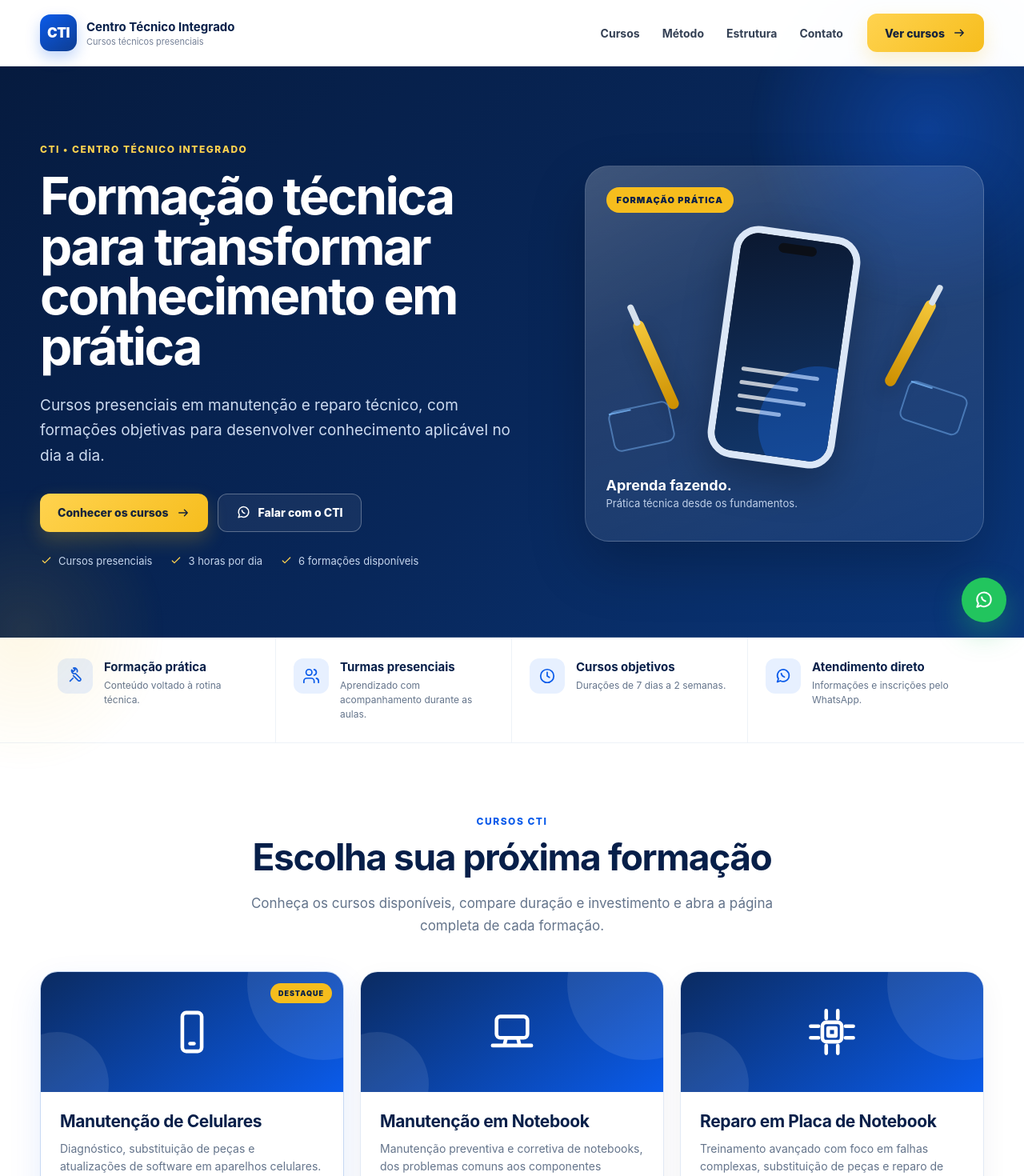
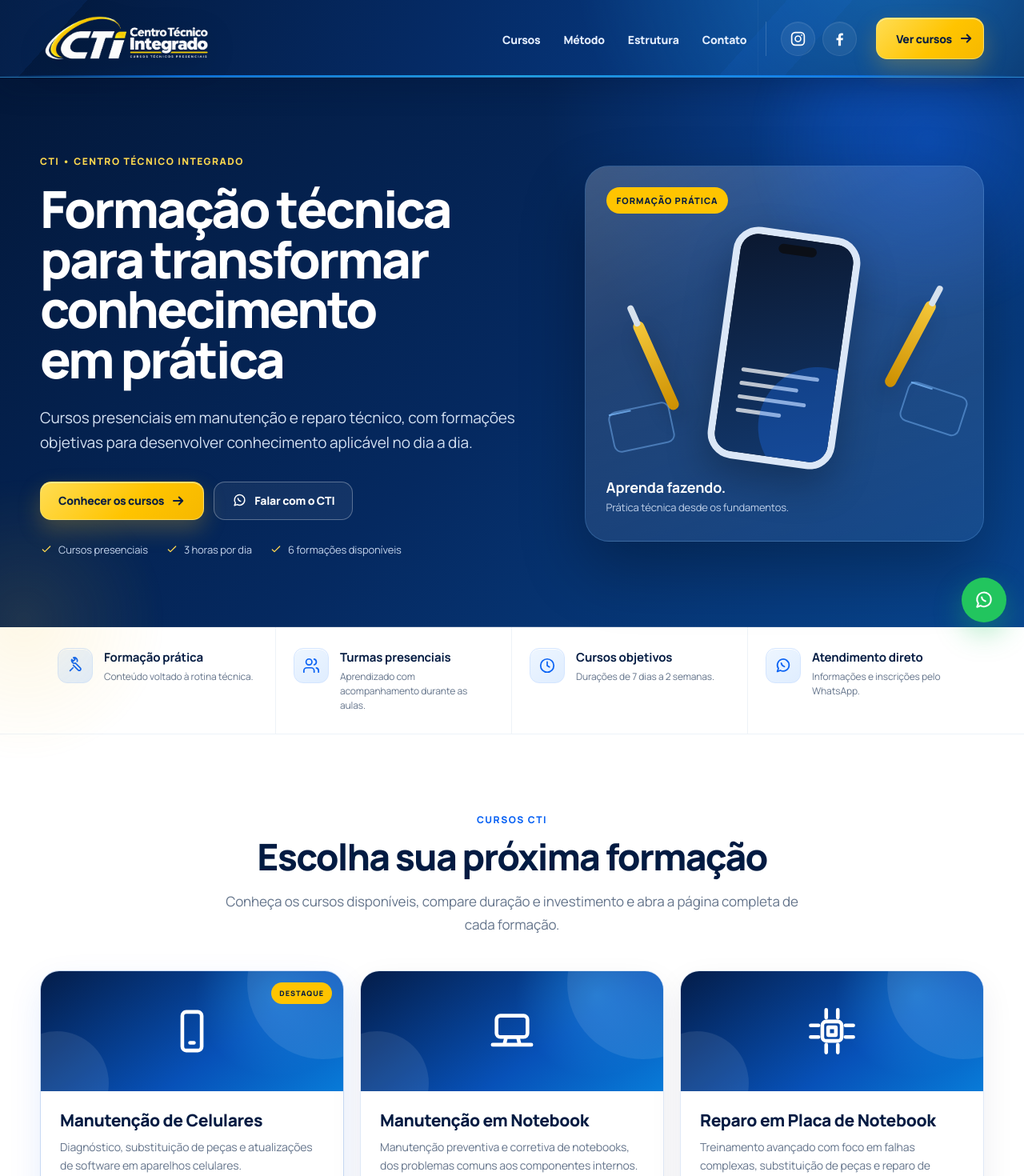
Before and after one commit to rafaelartvideo/cticursos-site, a React (Vite) app: page / in a window 1280 px wide. Shown: the top 1470 px of the page at 80% size. Built offline with nearby package versions, Linux system fonts and the light colour scheme.

Commit message:
feat: refresh CTI header and visual identity

```diff
--- a/index.html
+++ b/index.html
@@ -3,9 +3,13 @@
   <head>
     <meta charset="UTF-8" />
     <meta name="viewport" content="width=device-width, initial-scale=1.0" />
-    <meta name="theme-color" content="#071f49" />
+    <meta name="theme-color" content="#031b42" />
     <meta name="description" content="CTI — Centro Técnico Integrado. Cursos presenciais de eletrônica e manutenção com foco em aprendizado prático." />
     <meta name="robots" content="index, follow" />
+
+    <link rel="preconnect" href="https://fonts.googleapis.com" />
+    <link rel="preconnect" href="https://fonts.gstatic.com" crossorigin />
+    <link href="https://fonts.googleapis.com/css2?family=Manrope:wght@400;500;600;700;800&display=swap" rel="stylesheet" />
 
     <link rel="canonical" href="https://cticentrotecnicointegrado.com.br/" />
     <link rel="icon" type="image/svg+xml" href="/favicon.svg" />
--- a/src/App.tsx
+++ b/src/App.tsx
@@ -4,9 +4,9 @@ import { courses, getCourseBySlug, siteConfig, type Course, type CourseIcon } fr
 type IconName =
   | 'check' | 'tools' | 'support' | 'arrow' | 'whatsapp' | 'menu' | 'close'
   | 'clock' | 'users' | 'map' | 'book' | 'home' | 'phone' | 'bolt' | 'shield'
-  | 'laptop' | 'desktop' | 'chip' | 'code' | 'money'
+  | 'laptop' | 'desktop' | 'chip' | 'code' | 'money' | 'instagram' | 'facebook'
 
-function Icon({ name, size = 20 }: { name: IconName; size?: number }) {
+function Icon({ name, size = 20, className }: { name: IconName; size?: number; className?: string }) {
   const common = {
     width: size, height: size, viewBox: '0 0 24 24', fill: 'none', stroke: 'currentColor',
     strokeWidth: 1.9, strokeLinecap: 'round' as const, strokeLinejoin: 'round' as const,
@@ -16,7 +16,7 @@ function Icon({ name, size = 20 }: { name: IconName; size?: number }) {
     check: <path d="m5 12 4 4L19 6" />,
     tools: <><path d="M14.7 6.3a4 4 0 0 0-5-5l2.1 2.1-2.4 2.4-2.1-2.1a4 4 0 0 0 5 5l6.8 6.8a2 2 0 0 1-2.8 2.8l-6.8-6.8" /><path d="m5 19 4-4" /></>,
     support: <><path d="M4 12a8 8 0 0 1 16 0" /><path d="M4 12v4a2 2 0 0 0 2 2h1v-6H4Zm16 0v4a2 2 0 0 1-2 2h-1v-6h3Z" /></>,
-    arrow: <path d="M5 12h14m-5-5 5 5-5 5" />,
+    arrow: <path d="M4 12h15m-6-6 6 6-6 6" strokeWidth="2.6" />,
     whatsapp: <><path d="M20 11.5a8 8 0 0 1-11.8 7L4 20l1.5-4.1A8 8 0 1 1 20 11.5Z" /><path d="M9.4 8.7c.3 2.3 2 4 4.3 4.7" /></>,
     menu: <path d="M4 7h16M4 12h16M4 17h16" />,
     close: <path d="m6 6 12 12M18 6 6 18" />,
@@ -33,8 +33,10 @@ function Icon({ name, size = 20 }: { name: IconName; size?: number }) {
     chip: <><rect x="7" y="7" width="10" height="10" rx="2" /><path d="M9 1v4M15 1v4M9 19v4M15 19v4M1 9h4M1 15h4M19 9h4M19 15h4" /><path d="M10 10h4v4h-4z" /></>,
     code: <><path d="m8 9-3 3 3 3M16 9l3 3-3 3M14 5l-4 14" /></>,
     money: <><rect x="3" y="6" width="18" height="12" rx="2" /><path d="M7 10h.01M17 14h.01" /><circle cx="12" cy="12" r="2" /></>,
+    instagram: <><rect x="3" y="3" width="18" height="18" rx="5" /><circle cx="12" cy="12" r="4" /><circle cx="17.2" cy="6.8" r="1" fill="currentColor" stroke="none" /></>,
+    facebook: <path d="M13.8 22v-8h2.8l.4-3.2h-3.2V8.7c0-.9.3-1.6 1.7-1.6H17V4.2c-.7-.1-1.5-.2-2.3-.2-2.7 0-4.5 1.6-4.5 4.6v2.2H7.5V14h2.7v8h3.6Z" fill="currentColor" stroke="none" />,
   }
-  return <svg {...common}>{paths[name]}</svg>
+  return <svg {...common} className={className}>{paths[name]}</svg>
 }
 
 function useSimpleRouter() {
@@ -86,8 +88,11 @@ function trackWhatsappClick(source: string, course?: Course) {
 
 function Brand({ navigate }: { navigate: (href: string) => void }) {
   return <InternalLink href="/" navigate={navigate} className="brand">
-    <span className="brand-mark">CTI</span>
-    <span className="brand-copy"><strong>{siteConfig.brand.fullName}</strong><small>Cursos técnicos presenciais</small></span>
+    <img
+      className="brand-logo"
+      src="/assets/brand/logos/ChatGPT%20Image%2023%20de%20set.%20de%202026,%2010_28_28.png"
+      alt="CTI — Centro Técnico Integrado"
+    />
   </InternalLink>
 }
 
@@ -105,12 +110,24 @@ function Header({ navigate, course }: { navigate: (href: string) => void; course
       <nav className="desktop-nav" aria-label="Navegação principal">
         {items.map(([label, href]) => <InternalLink key={href} href={href} navigate={navigate}>{label}</InternalLink>)}
       </nav>
-      {course ? <a className="button button-yellow header-cta" href={whatsapp} target="_blank" rel="noreferrer" onClick={() => trackWhatsappClick('header_desktop', course)}>Quero me inscrever <Icon name="arrow" size={18} /></a>
+      <div className="header-socials" aria-label="Redes sociais">
+        <a className="social-link" href={siteConfig.contact.instagramUrl} target="_blank" rel="noreferrer" aria-label="Instagram do CTI">
+          <Icon name="instagram" size={21} />
+        </a>
+        <a className="social-link" href={siteConfig.contact.facebookUrl} aria-label="Facebook do CTI">
+          <Icon name="facebook" size={21} />
+        </a>
+      </div>
+      {course ? <a className="button button-yellow header-cta" href={whatsapp} target="_blank" rel="noreferrer" onClick={() => trackWhatsappClick('header_desktop', course)}>Quero me inscrever <Icon name="arrow" size={18} className="button-arrow-icon" /></a>
         : <InternalLink className="button button-yellow header-cta" href="/#cursos" navigate={navigate}>Ver cursos <Icon name="arrow" size={18} /></InternalLink>}
       <button className="menu-button" onClick={() => setMenuOpen(v => !v)} aria-label="Abrir menu"><Icon name={menuOpen ? 'close' : 'menu'} size={24} /></button>
     </div>
     {menuOpen && <div className="mobile-nav">
       {items.map(([label, href]) => <InternalLink key={href} href={href} navigate={navigate} onClick={() => setMenuOpen(false)}>{label}</InternalLink>)}
+      <div className="mobile-socials" aria-label="Redes sociais">
+        <a className="social-link" href={siteConfig.contact.instagramUrl} target="_blank" rel="noreferrer" aria-label="Instagram do CTI"><Icon name="instagram" size={20} /></a>
+        <a className="social-link" href={siteConfig.contact.facebookUrl} aria-label="Facebook do CTI"><Icon name="facebook" size={20} /></a>
+      </div>
       {course ? <a className="button button-yellow" href={whatsapp} target="_blank" rel="noreferrer" onClick={() => trackWhatsappClick('header_mobile', course)}>Quero me inscrever</a>
         : <InternalLink className="button button-yellow" href="/#cursos" navigate={navigate} onClick={() => setMenuOpen(false)}>Ver cursos</InternalLink>}
     </div>}
@@ -162,7 +179,7 @@ function CourseCard({ course, navigate }: { course: Course; navigate: (href: str
         <span><Icon name="clock" size={16} /> {course.duration}</span>
         <span><Icon name="money" size={16} /> {course.price}</span>
       </div>
-      <InternalLink className="catalog-link" href={`/cursos/${course.slug}`} navigate={navigate}>Conhecer o curso <Icon name="arrow" size={17} /></InternalLink>
+      <InternalLink className="catalog-link" href={`/cursos/${course.slug}`} navigate={navigate}>Conhecer o curso <Icon name="arrow" size={17} className="link-arrow-icon" /></InternalLink>
     </div>
   </article>
 }
@@ -191,7 +208,7 @@ function HomePage({ navigate }: { navigate: (href: string) => void }) {
 
     <section className="section structure-section" id="estrutura"><div className="container structure-grid"><div className="structure-visual"><div className="structure-phone"><Icon name="tools" size={56} /></div><div className="bench-line"><span /><span /><span /></div><span className="structure-badge"><Icon name="bolt" size={16} /> Formação técnica presencial</span></div><div className="section-copy"><span className="section-label">CENTRO TÉCNICO INTEGRADO</span><h2>Cursos em diferentes áreas de manutenção eletrônica</h2><p>Do reparo de celulares à programação de EPROM/BIOS e leitura de BoardView, o catálogo reúne formações com diferentes níveis de investimento e duração.</p><div className="mini-features"><span><Icon name="check" size={18} /> Celulares e computadores</span><span><Icon name="check" size={18} /> Notebooks e reparo de placas</span><span><Icon name="check" size={18} /> EPROM, BIOS, esquemas elétricos e BoardView</span></div></div></div></section>
 
-    <section className="final-cta home-final"><div className="container final-cta-inner"><div><span className="section-label yellow">ENCONTRE SEU CURSO</span><h2>Veja todas as formações e escolha por onde começar</h2><p>Abra a página do curso para conferir descrição, duração, investimento e falar com a equipe do CTI.</p></div><InternalLink className="button button-yellow" href="/#cursos" navigate={navigate}>Ver os cursos <Icon name="arrow" size={20} /></InternalLink></div></section>
+    <section className="final-cta home-final"><div className="container final-cta-inner"><div><span className="section-label yellow">ENCONTRE SEU CURSO</span><h2>Veja todas as formações e escolha por onde começar</h2><p>Abra a página do curso para conferir descrição, duração, investimento e falar com a equipe do CTI.</p></div><InternalLink className="button button-yellow" href="/#cursos" navigate={navigate}>Ver os cursos <Icon name="arrow" size={20} className="button-arrow-icon" /></InternalLink></div></section>
   </main><Footer navigate={navigate} /><a className="floating-whatsapp" href={whatsapp} target="_blank" rel="noreferrer" aria-label="Falar no WhatsApp" onClick={() => trackWhatsappClick('home_floating')}><Icon name="whatsapp" size={26} /></a></div>
 }
 
--- a/src/styles.css
+++ b/src/styles.css
@@ -355,3 +355,292 @@ img, svg { display: block; }
   .orbit-one { width:220px; height:220px; }
   .orbit-two { width:300px; height:300px; }
 }
+
+
+/* CTI visual refresh — referência azul/amarelo */
+:root {
+  font-family: "Manrope", Inter, ui-sans-serif, system-ui, -apple-system, BlinkMacSystemFont, "Segoe UI", sans-serif;
+  --navy: #031b42;
+  --navy-2: #052e6d;
+  --blue: #0b63f4;
+  --blue-soft: #eaf3ff;
+  --yellow: #ffc400;
+  --yellow-2: #ffda4f;
+  --page: #f4f8fd;
+  --shadow: 0 22px 60px rgba(3, 27, 66, .12);
+}
+
+body {
+  letter-spacing: -.008em;
+  background:
+    radial-gradient(circle at 50% -30%, rgba(18, 112, 255, .07), transparent 32%),
+    var(--page);
+}
+
+.header {
+  background:
+    radial-gradient(circle at 88% -80%, rgba(44, 173, 255, .42), transparent 36%),
+    linear-gradient(112deg, #03183a 0%, #052a64 42%, #063a83 72%, #05265b 100%);
+  backdrop-filter: blur(18px);
+  border-bottom: 1px solid rgba(64, 180, 255, .6);
+  box-shadow: 0 12px 34px rgba(1, 17, 44, .26);
+}
+.header::before {
+  content: "";
+  position: absolute;
+  inset: 0;
+  pointer-events: none;
+  background:
+    linear-gradient(132deg, rgba(24, 116, 255, .08) 0 8%, transparent 8% 72%, rgba(26, 116, 255, .08) 72% 78%, transparent 78%),
+    linear-gradient(90deg, transparent 0 74%, rgba(255, 255, 255, .04) 74% 74.1%, transparent 74.1%);
+}
+.header::after {
+  content: "";
+  position: absolute;
+  left: 0;
+  right: 0;
+  bottom: 0;
+  height: 2px;
+  pointer-events: none;
+  background: linear-gradient(90deg, transparent, #0b7fff 18%, #27c2ff 50%, #0b7fff 82%, transparent);
+  opacity: .8;
+}
+.header-inner {
+  position: relative;
+  z-index: 1;
+  height: 96px;
+  gap: 24px;
+}
+.brand {
+  flex: 0 0 auto;
+  min-width: 0;
+}
+.brand-logo {
+  display: block;
+  width: 236px;
+  max-width: 29vw;
+  height: auto;
+  max-height: 72px;
+  object-fit: contain;
+  object-position: left center;
+  filter: drop-shadow(0 8px 18px rgba(0, 0, 0, .18));
+}
+.desktop-nav {
+  gap: 29px;
+  margin-left: auto;
+}
+.desktop-nav a {
+  position: relative;
+  padding: 38px 0 35px;
+  color: #e5efff;
+  font-size: 14px;
+  font-weight: 750;
+  letter-spacing: -.015em;
+}
+.desktop-nav a::after {
+  content: "";
+  position: absolute;
+  left: 50%;
+  bottom: 24px;
+  width: 0;
+  height: 3px;
+  border-radius: 999px;
+  background: var(--yellow);
+  transform: translateX(-50%);
+  transition: width .2s ease;
+}
+.desktop-nav a:hover {
+  color: #fff;
+}
+.desktop-nav a:hover::after {
+  width: 100%;
+}
+.header-socials {
+  display: flex;
+  align-items: center;
+  gap: 9px;
+  padding-left: 18px;
+  border-left: 1px solid rgba(255, 255, 255, .16);
+}
+.social-link {
+  width: 43px;
+  height: 43px;
+  border-radius: 50%;
+  display: grid;
+  place-items: center;
+  color: #fff;
+  background: rgba(255, 255, 255, .065);
+  border: 1px solid rgba(255, 255, 255, .09);
+  box-shadow: inset 0 1px 0 rgba(255, 255, 255, .06);
+  transition: transform .18s ease, background .18s ease, color .18s ease, border-color .18s ease;
+}
+.social-link:hover {
+  color: var(--yellow-2);
+  background: rgba(255, 255, 255, .12);
+  border-color: rgba(255, 255, 255, .2);
+  transform: translateY(-2px);
+}
+.header-cta {
+  min-height: 52px;
+  padding-left: 24px;
+  padding-right: 12px;
+  border-radius: 999px;
+  white-space: nowrap;
+}
+.button {
+  border-radius: 14px;
+  font-weight: 800;
+  letter-spacing: -.015em;
+}
+.button-yellow {
+  background: linear-gradient(135deg, #ffdd54 0%, #ffc400 58%, #f6b800 100%);
+  color: #061c42;
+  border: 1px solid rgba(255, 230, 112, .75);
+  box-shadow: 0 12px 28px rgba(246, 189, 29, .25), inset 0 1px 0 rgba(255, 255, 255, .5);
+}
+.button-yellow:hover {
+  box-shadow: 0 16px 34px rgba(246, 189, 29, .33), inset 0 1px 0 rgba(255, 255, 255, .55);
+}
+.button-arrow-icon {
+  box-sizing: content-box;
+  padding: 5px;
+  margin-left: 2px;
+  border-radius: 50%;
+  color: #fff;
+  background: #082b66;
+  transition: transform .18s ease, background .18s ease;
+}
+.button:hover .button-arrow-icon {
+  transform: translateX(2px);
+  background: #061f4c;
+}
+.link-arrow-icon {
+  transition: transform .18s ease;
+}
+.catalog-link:hover .link-arrow-icon {
+  transform: translateX(4px);
+}
+.menu-button {
+  width: 44px;
+  height: 44px;
+  border: 1px solid rgba(255, 255, 255, .14);
+  border-radius: 13px;
+  background: rgba(255, 255, 255, .08);
+  color: #fff;
+}
+
+.hero {
+  background:
+    radial-gradient(circle at 82% 6%, rgba(17, 115, 255, .28), transparent 30%),
+    linear-gradient(135deg, #03183a 0%, #052960 52%, #08458f 100%);
+}
+.hero h1 {
+  font-weight: 800;
+  letter-spacing: -3px;
+  text-wrap: balance;
+}
+.hero-copy > p {
+  color: #d4e1f2;
+}
+.hero-card {
+  border-color: rgba(118, 190, 255, .22);
+  box-shadow: 0 34px 80px rgba(0, 0, 0, .28);
+}
+.section {
+  padding-top: 94px;
+  padding-bottom: 94px;
+}
+.section-copy h2,
+.section-heading h2,
+.dark h2,
+.final-cta h2 {
+  font-weight: 800;
+  letter-spacing: -1.7px;
+  text-wrap: balance;
+}
+.icon-box {
+  background: linear-gradient(145deg, #eef6ff, #dfedff);
+  border: 1px solid #d3e5ff;
+  box-shadow: inset 0 1px 0 #fff;
+}
+.benefit-card,
+.method-row,
+.check-panel,
+.faq-item {
+  border-color: #dde8f6;
+  box-shadow: 0 10px 28px rgba(3, 27, 66, .045);
+}
+.catalog-card {
+  border-radius: 24px;
+  border-color: #dfe9f6;
+  box-shadow: 0 16px 42px rgba(3, 27, 66, .07);
+}
+.catalog-card:hover {
+  transform: translateY(-7px);
+  box-shadow: 0 25px 58px rgba(3, 27, 66, .13);
+  border-color: #c3d9f5;
+}
+.catalog-art {
+  background:
+    radial-gradient(circle at 78% 20%, rgba(42, 171, 255, .38), transparent 32%),
+    linear-gradient(145deg, #041d49 0%, #0751b8 62%, #087bd8 100%);
+}
+.catalog-content h3 {
+  font-weight: 800;
+}
+.catalog-link {
+  font-weight: 800;
+}
+.mobile-socials {
+  display: none;
+}
+
+@media (max-width: 1120px) {
+  .brand-logo { width: 205px; }
+  .desktop-nav { gap: 21px; }
+  .header-socials { padding-left: 13px; }
+}
+
+@media (max-width: 980px) {
+  .header-inner { height: 84px; }
+  .desktop-nav, .header-cta, .header-socials { display: none; }
+  .mobile-nav {
+    top: 84px;
+    z-index: 2;
+    background:
+      radial-gradient(circle at 90% 0%, rgba(37, 147, 255, .18), transparent 35%),
+      linear-gradient(150deg, #03183a, #062d69);
+    padding: 16px 20px 24px;
+    border-bottom: 1px solid rgba(73, 180, 255, .45);
+    box-shadow: 0 22px 42px rgba(1, 17, 44, .3);
+  }
+  .mobile-nav > a:not(.button) {
+    padding: 14px 4px;
+    color: #edf5ff;
+    border-bottom: 1px solid rgba(255, 255, 255, .07);
+    font-weight: 750;
+  }
+  .mobile-nav > a:not(.button):hover { color: var(--yellow-2); }
+  .mobile-nav .button { margin-top: 10px; }
+  .mobile-socials {
+    display: flex;
+    gap: 10px;
+    padding: 14px 0 4px;
+  }
+}
+
+@media (max-width: 640px) {
+  .header-inner { height: 76px; }
+  .brand-logo {
+    width: 178px;
+    max-width: calc(100vw - 102px);
+    max-height: 56px;
+  }
+  .mobile-nav { top: 76px; }
+  .hero h1 {
+    font-size: 42px;
+    line-height: 1;
+    letter-spacing: -2.1px;
+  }
+  .section { padding-top: 70px; padding-bottom: 70px; }
+}
```
